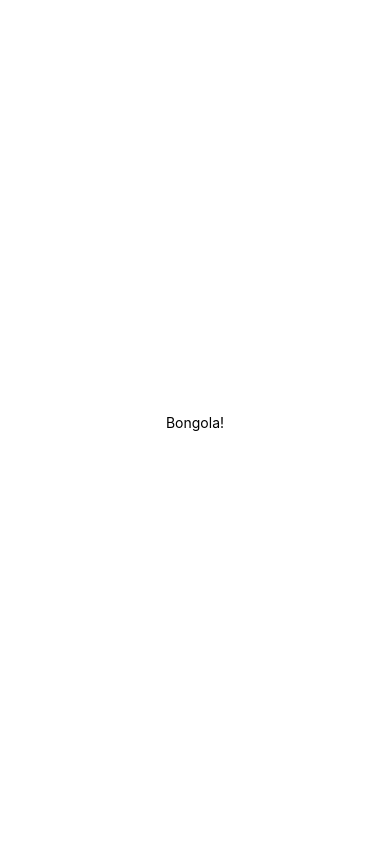
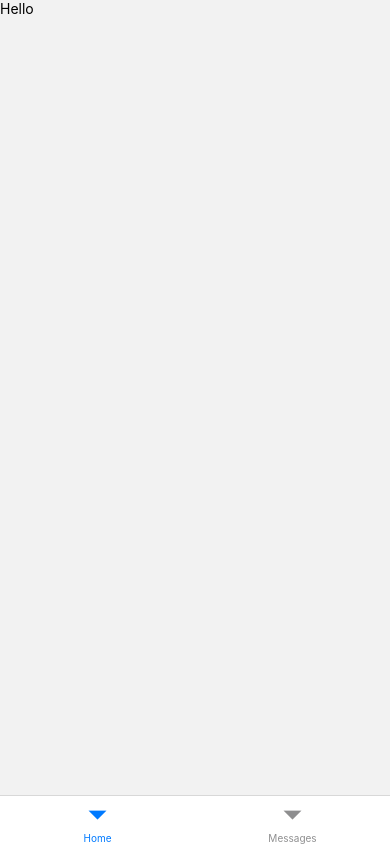
Before and after one commit to Ysrbolles/ft_hangouts-42Network, a React Native app in the folder app/: screen /Home in a window 390 px wide. Built offline with nearby package versions, Linux system fonts and the light colour scheme.

Commit message:
✨ Create Bottoms Tabs to navigate between screens

```diff
--- a/app/App.js
+++ b/app/App.js
@@ -1,12 +1,28 @@
-import { StatusBar } from 'expo-status-bar';
+
 import { StyleSheet, Text, View } from 'react-native';
+import { NavigationContainer, } from "@react-navigation/native"
+import HomeScreen from './Screens/HomeScreen';
+import { createNativeStackNavigator } from "@react-navigation/native-stack"
+import {createBottomTabNavigator} from "@react-navigation/bottom-tabs"
 
+const Stack = createNativeStackNavigator()
+const Tab = createBottomTabNavigator()
 export default function App() {
 	return (
-		<View style={styles.container}>
-			<Text>Bongola!</Text>
-			<StatusBar style="auto" />
-		</View>
+		<NavigationContainer>
+			<Tab.Navigator initialRouteName="Home" screenOptions={{headerShown: false}}>
+				<Tab.Screen name="Home" component={HomeScreen}
+					options={{
+							headerTitleAlign: 'center',
+						}}
+				/>
+				<Tab.Screen name="Messages" component={HomeScreen}
+					options={{
+							headerTitleAlign: 'center',
+						}}
+				/>
+			</Tab.Navigator>
+		</NavigationContainer>
 	);
 }
 
--- /dev/null
+++ b/app/Screens/HomeScreen.js
@@ -0,0 +1,13 @@
+import { Text, View } from "react-native"
+
+
+const HomeScreen = () => {
+
+    return (
+        <View>
+            <Text>Hello</Text>
+        </View>
+    )
+}
+
+export default HomeScreen
--- a/app/package.json
+++ b/app/package.json
@@ -10,11 +10,16 @@
     "eject": "expo eject"
   },
   "dependencies": {
+    "@react-navigation/bottom-tabs": "^6.3.1",
+    "@react-navigation/native": "^6.0.10",
+    "@react-navigation/native-stack": "^6.6.2",
     "expo": "~44.0.0",
     "expo-status-bar": "~1.2.0",
     "react": "17.0.1",
     "react-dom": "17.0.1",
     "react-native": "0.64.3",
+    "react-native-safe-area-context": "3.3.2",
+    "react-native-screens": "~3.10.1",
     "react-native-web": "0.17.1"
   },
   "devDependencies": {
```
Also changed, not shown: 1 other file (tests, documents, lock files or other folders).
